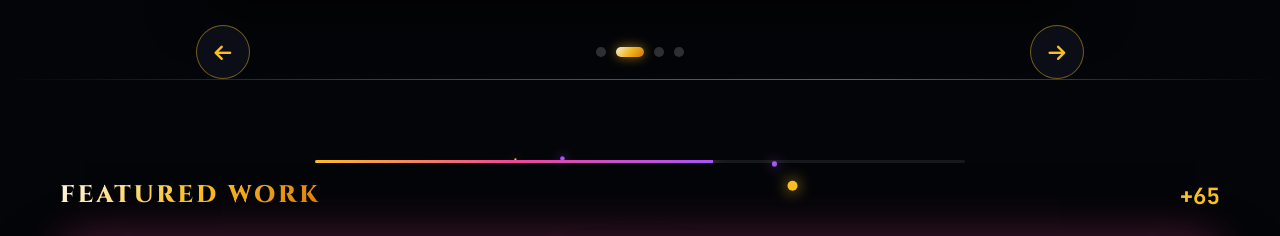
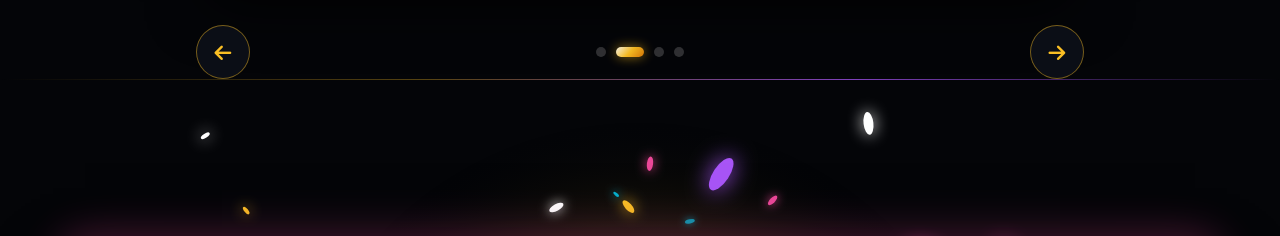
Before and after one commit to Nandu251026/NVLJtech-portfolio, a website: page public/index.html in a window 1280 px wide. Shown: the part 1333-1569 px from the top of the page. Drawn offline with Linux system fonts and the light colour scheme; animation ran at ten frames a second.

Commit message:
style: remove artificial HUD counters and enhance realistic 3D scroll explosion animation

```diff
--- a/public/index.html
+++ b/public/index.html
@@ -76,7 +76,6 @@
       position: relative;
     }
 
-    /* Ambient Dynamic Background Glows */
     .bg-mesh {
       position: fixed;
       inset: 0;
@@ -370,7 +369,6 @@
       flex-wrap: wrap;
     }
 
-    /* Standard Buttons */
     .btn {
       display: inline-flex;
       align-items: center;
@@ -418,7 +416,6 @@
       border-radius: 8px;
     }
 
-    /* Section Headers */
     .section-header {
       margin-bottom: clamp(2.5rem, 6vw, 4.5rem);
       width: 100%;
@@ -442,9 +439,7 @@
       line-height: 1.2;
     }
 
-    /* ========================================================
-       DESIGN & ENGINEERING STACK: RESPONSIVE CAROUSEL
-       ======================================================== */
+    /* Capabilities Responsive Carousel */
     .carousel-container {
       position: relative;
       width: 100%;
@@ -633,12 +628,11 @@
     }
 
     /* ========================================================
-       REALISTIC 3D SCROLL-DRIVEN PARTICLE VORTEX SHOWCASE
-       (As Seen in the Video: Organic Explosions & Scroll Scrub)
+       REALISTIC 3D SCROLL-DRIVEN PARTICLE VORTEX PORTAL
        ======================================================== */
     .scrolly-portal-section {
       position: relative;
-      height: 350vh; /* Scrolly virtual track */
+      height: 350vh;
       padding: 0;
       width: 100%;
     }
@@ -655,7 +649,6 @@
       overflow: hidden;
     }
 
-    /* Background 3D Canvas Particle Burst Engine */
     #scrollyParticleCanvas {
       position: absolute;
       inset: 0;
@@ -663,35 +656,6 @@
       height: 100%;
       pointer-events: none;
       z-index: 1;
-    }
-
-    /* HUD Metrics Overlay (From Video) */
-    .scrolly-hud {
-      position: absolute;
-      top: clamp(85px, 12vh, 110px);
-      width: min(92%, 1160px);
-      display: flex;
-      justify-content: space-between;
-      align-items: center;
-      z-index: 5;
-      pointer-events: none;
-    }
-
-    .hud-title {
-      font-family: var(--font-display);
-      font-size: clamp(1rem, 2.5vw, 1.5rem);
-      letter-spacing: 3px;
-      background: var(--gold-gradient);
-      -webkit-background-clip: text;
-      -webkit-text-fill-color: transparent;
-      font-weight: 800;
-    }
-
-    .hud-counter {
-      font-family: var(--font-mono);
-      font-size: clamp(1rem, 2.5vw, 1.4rem);
-      color: var(--gold-primary);
-      font-weight: 700;
     }
 
     .scrolly-progress-track {
@@ -715,7 +679,6 @@
       transition: width 0.08s linear;
     }
 
-    /* Pinned 3D Showcase Stage */
     .scrolly-stage {
       position: relative;
       width: min(92%, 1160px);
@@ -754,7 +717,6 @@
       position: relative;
     }
 
-    /* Big High-Def Preview Frame */
     .scrolly-media-frame {
       width: 100%;
       aspect-ratio: 16 / 9.5;
@@ -849,9 +811,7 @@
       font-weight: 700;
     }
 
-    /* ========================================================
-       CONTACT SECTION: ULTRA-RESPONSIVE GLASS ARCHITECTURE
-       ======================================================== */
+    /* Contact Section: Fully Responsive Glass */
     .contact-wrapper {
       display: grid;
       grid-template-columns: 1fr 1.25fr;
@@ -997,7 +957,7 @@
       100% { --btn-angle: 360deg; }
     }
 
-    /* Interactive Modal */
+    /* Modal */
     .modal-overlay {
       position: fixed;
       inset: 0;
@@ -1066,9 +1026,7 @@
       z-index: 1;
     }
 
-    /* ========================================================
-       RESPONSIVE BREAKPOINTS (Mobile, Tablet, Desktop)
-       ======================================================== */
+    /* Responsive Breakpoints */
     @media (max-width: 980px) {
       .hero-wrapper {
         flex-direction: column-reverse;
@@ -1114,10 +1072,9 @@
 </head>
 <body>
 
-  <!-- Dynamic Ambient Glow Layer -->
   <div class="bg-mesh"></div>
 
-  <!-- Navigation with Gold Brand Identity -->
+  <!-- Navigation -->
   <nav>
     <div class="container nav-container">
       <a href="#" class="logo-brand">
@@ -1133,7 +1090,7 @@
     </div>
   </nav>
 
-  <!-- Hero Section with Animated Liquid Border Brand Emblem -->
+  <!-- Hero Section -->
   <section class="hero container" id="about">
     <div class="hero-wrapper">
       <div class="hero-content">
@@ -1149,7 +1106,6 @@
         </div>
       </div>
 
-      <!-- Glowing 3D Brand Emblem Visual with Thick Liquid Gradient Border -->
       <div class="hero-visual">
         <div class="hero-logo-frame">
           <div class="hero-logo-inner">
@@ -1162,7 +1118,7 @@
 
   <div class="ambient-separator"></div>
 
-  <!-- Capabilities Carousel with Dynamic Droplet Drop, Rise & Opening Expansion -->
+  <!-- Capabilities Section -->
   <section class="container" id="skills">
     <div class="section-header">
       <span class="tag">01. Capabilities</span>
@@ -1246,7 +1202,6 @@
         </div>
       </div>
 
-      <!-- Controls -->
       <div class="carousel-controls">
         <button class="carousel-nav-btn" id="prevBtn" aria-label="Previous capability card">
           <i class="fas fa-arrow-left"></i>
@@ -1269,24 +1224,13 @@
   <div class="ambient-separator"></div>
 
   <!-- ========================================================
-       REALISTIC 3D PARTICLE BURST SCROLLYTELLING SHOWCASE
+       REALISTIC 3D ORGANIC PARTICLE BURST SCROLLYTELLING SHOWCASE
        ======================================================== -->
   <section class="scrolly-portal-section" id="projects">
     <div class="scrolly-sticky-container">
 
-      <!-- 3D Particle Explosion Canvas Layer (From Video) -->
+      <!-- Realistic 3D Organic Particle Burst Engine -->
       <canvas id="scrollyParticleCanvas"></canvas>
-
-      <!-- HUD Metrics (From Video) -->
-      <div class="scrolly-hud">
-        <div class="hud-title">FEATURED WORK</div>
-        <div class="hud-counter" id="hudCounter">+24 FPS</div>
-      </div>
-
-      <!-- Scroll Progress Line -->
-      <div class="scrolly-progress-track">
-        <div class="scrolly-progress-fill" id="scrollyProgressFill"></div>
-      </div>
 
       <!-- Pinned Showcase Stage -->
       <div class="scrolly-stage">
@@ -1361,10 +1305,9 @@
     </div>
   </section>
 
-  <!-- Large Spacer Divider -->
   <div class="ambient-separator"></div>
 
-  <!-- Contact Section: Full-Width Mobile Glass Architecture -->
+  <!-- Contact Section -->
   <section class="container" id="contact" style="padding-top: clamp(6rem, 10vw, 10rem);">
     <div class="contact-wrapper">
       <div class="contact-info">
@@ -1419,7 +1362,7 @@
     </div>
   </footer>
 
-  <!-- Interactive Project Modal Overlay -->
+  <!-- Modal -->
   <div id="projectModal" class="modal-overlay">
     <div class="modal-box">
       <button class="modal-close" onclick="closeModal()">&times;</button>
@@ -1440,9 +1383,7 @@
       });
     }
 
-    // ========================================================
-    // CAPABILITIES DROP-EXPAND CAROUSEL
-    // ========================================================
+    // Capabilities Drop-Expand Carousel
     const cards = document.querySelectorAll('.carousel-card');
     const dots = document.querySelectorAll('.dot');
     const prevBtn = document.getElementById('prevBtn');
@@ -1518,13 +1459,13 @@
     startAutoSlide();
 
     // ========================================================
-    // 3D REALISTIC PARTICLE BURST ENGINE (SCROLLYTELLING)
+    // REALISTIC 3D ORGANIC PARTICLE BURST ENGINE
     // ========================================================
     const pCanvas = document.getElementById('scrollyParticleCanvas');
     const pCtx = pCanvas.getContext('2d');
     let pWidth, pHeight;
     let particles = [];
-    const PARTICLE_COUNT = 160;
+    const PARTICLE_COUNT = 240;
 
     class BurstParticle {
       constructor() {
@@ -1534,37 +1475,46 @@
         this.theta = Math.random() * Math.PI * 2;
         this.phi = Math.acos((Math.random() * 2) - 1);
         this.baseSpeed = Math.random() * 2 + 1;
-        this.size = Math.random() * 3 + 1.2;
+        this.size = Math.random() * 3.5 + 1.2;
         this.colorPool = ['#fbbf24', '#ec4899', '#a855f7', '#06b6d4', '#ffffff'];
         this.color = this.colorPool[Math.floor(Math.random() * this.colorPool.length)];
-        this.dist = Math.random() * 80;
+        this.dist = Math.random() * 90;
+        this.rotation = Math.random() * Math.PI * 2;
+        this.rotSpeed = (Math.random() - 0.5) * 0.04;
       }
       draw(progress) {
-        // Dynamic explosion expansion multiplier based on scroll progress
-        const expansion = 1 + progress * 8.5;
-        const currentDist = (this.dist * expansion) % (pWidth * 0.75);
+        const expansion = 1 + progress * 9.5;
+        const currentDist = (this.dist * expansion) % (pWidth * 0.85);
 
         // 3D Spherical Coordinates projected to 2D
         const x3d = currentDist * Math.sin(this.phi) * Math.cos(this.theta);
         const y3d = currentDist * Math.sin(this.phi) * Math.sin(this.theta);
-        const z3d = currentDist * Math.cos(this.phi) + 300;
-
-        // Perspective projection formula
-        const fov = 350;
+        const z3d = currentDist * Math.cos(this.phi) + 320;
+
+        const fov = 380;
         const scale = fov / (fov + z3d);
         const x2d = pWidth / 2 + x3d * scale;
         const y2d = pHeight / 2 + y3d * scale;
 
-        if (scale > 0 && x2d > 0 && x2d < pWidth && y2d > 0 && y2d < pHeight) {
+        this.rotation += this.rotSpeed;
+
+        if (scale > 0 && x2d > -50 && x2d < pWidth + 50 && y2d > -50 && y2d < pHeight + 50) {
+          pCtx.save();
+          pCtx.translate(x2d, y2d);
+          pCtx.rotate(this.rotation);
+
           pCtx.beginPath();
-          pCtx.arc(x2d, y2d, Math.max(0.5, this.size * scale), 0, Math.PI * 2);
+          // Organic curved petal/crystal shard shape
+          const w = Math.max(1, this.size * scale * 2.8);
+          const h = Math.max(0.6, this.size * scale * 1.2);
+          pCtx.ellipse(0, 0, w, h, 0, 0, Math.PI * 2);
+
           pCtx.fillStyle = this.color;
-          pCtx.shadowBlur = 12 * scale;
+          pCtx.shadowBlur = 14 * scale;
           pCtx.shadowColor = this.color;
-          pCtx.globalAlpha = Math.min(1, Math.max(0.2, scale * 1.5));
+          pCtx.globalAlpha = Math.min(1, Math.max(0.18, scale * 1.6));
           pCtx.fill();
-          pCtx.shadowBlur = 0;
-          pCtx.globalAlpha = 1;
+          pCtx.restore();
         }
       }
     }
@@ -1583,10 +1533,11 @@
     function renderParticles() {
       pCtx.clearRect(0, 0, pWidth, pHeight);
 
-      // Draw organic glowing center vortex
-      const grad = pCtx.createRadialGradient(pWidth/2, pHeight/2, 10, pWidth/2, pHeight/2, 260);
-      grad.addColorStop(0, 'rgba(168, 85, 247, 0.25)');
-      grad.addColorStop(0.5, 'rgba(251, 191, 36, 0.12)');
+      // Radiant Glowing Center Core
+      const grad = pCtx.createRadialGradient(pWidth/2, pHeight/2, 10, pWidth/2, pHeight/2, Math.min(pWidth, pHeight) * 0.45);
+      grad.addColorStop(0, 'rgba(236, 72, 153, 0.28)');
+      grad.addColorStop(0.35, 'rgba(168, 85, 247, 0.18)');
+      grad.addColorStop(0.7, 'rgba(251, 191, 36, 0.08)');
       grad.addColorStop(1, 'transparent');
       pCtx.fillStyle = grad;
       pCtx.fillRect(0, 0, pWidth, pHeight);
@@ -1599,28 +1550,16 @@
     initBurstParticles();
     renderParticles();
 
-    // ========================================================
-    // SCROLL-DRIVEN TRACKING ENGINE
-    // ========================================================
+    // Scroll-Driven Tracking Engine
     const scrollySection = document.getElementById('projects');
     const scrollyCards = document.querySelectorAll('.scrolly-card');
     const scrollyPills = document.querySelectorAll('.scrolly-pill');
-    const progressFill = document.getElementById('scrollyProgressFill');
-    const hudCounter = document.getElementById('hudCounter');
 
     function updateScrollyState() {
       const rect = scrollySection.getBoundingClientRect();
       const scrollProgress = -rect.top / (rect.height - window.innerHeight);
       const clamped = Math.min(Math.max(scrollProgress, 0), 1);
       currentScrollProgress = clamped;
-
-      if (progressFill) {
-        progressFill.style.width = `${clamped * 100}%`;
-      }
-
-      if (hudCounter) {
-        hudCounter.innerText = `+${Math.floor(clamped * 90 + 10)}`;
-      }
 
       let activeIndex = 0;
       if (clamped >= 0.66) {
@@ -1648,9 +1587,7 @@
     window.addEventListener('scroll', updateScrollyState, { passive: true });
     updateScrollyState();
 
-    // ========================================================
-    // MODAL SHOWCASE DATA & ACTIONS
-    // ========================================================
+    // Modal Showcase Data & Actions
     const modal = document.getElementById('projectModal');
     const modalTitle = document.getElementById('modalTitle');
     const modalBody = document.getElementById('modalBody');
@@ -1767,9 +1704,7 @@ function checkContrast(hex1, hex2) {
       if (e.target === modal) closeModal();
     };
 
-    // ========================================================
-    // CONTACT FORM AJAX SUBMISSION
-    // ========================================================
+    // Contact Form AJAX Handler
     const contactForm = document.getElementById('contactForm');
     const formStatus = document.getElementById('formStatus');
     const submitBtn = document.getElementById('submitBtn');
```
